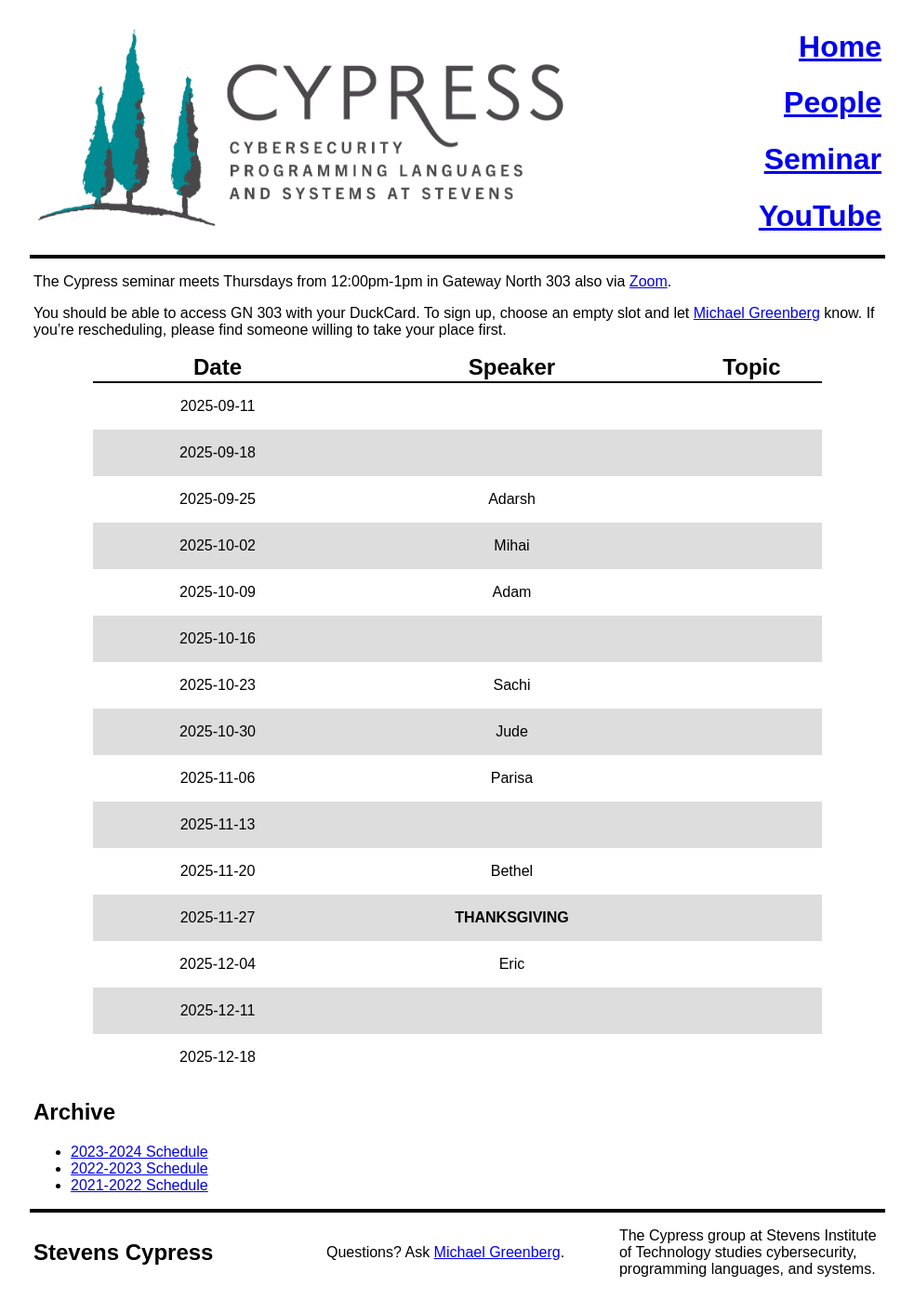
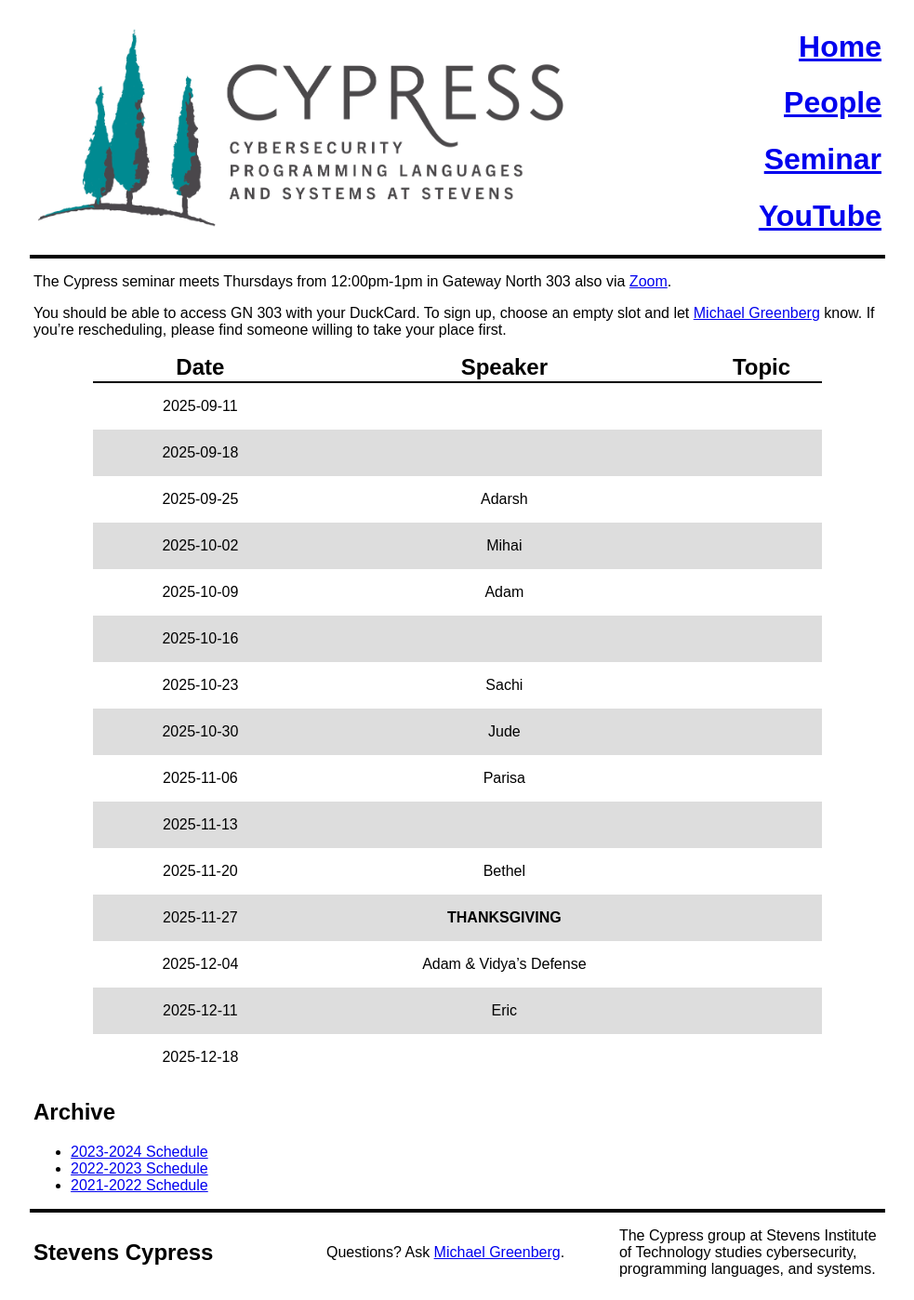
Before and after one commit to mgree/cypress, a Jekyll site: the page built from schedule.md, in a window 1280 px wide. Shown: the whole page at 93% size, without its empty margins (148-1131 px from the left). Built offline with Jekyll 4.4.1, drawn with Linux system fonts in a browser that asks for light colours.

```diff
--- a/schedule.md
+++ b/schedule.md
@@ -28,8 +28,8 @@ find someone willing to take your place first.
 | 2025-11-13 | | |
 | 2025-11-20 | Bethel | |
 | 2025-11-27 | **THANKSGIVING** | |
-| 2025-12-04 | Eric | |
-| 2025-12-11 | | |
+| 2025-12-04 | Adam & Vidya's Defense | |
+| 2025-12-11 | Eric | |
 | 2025-12-18 | | |
 
 ## Archive
```
